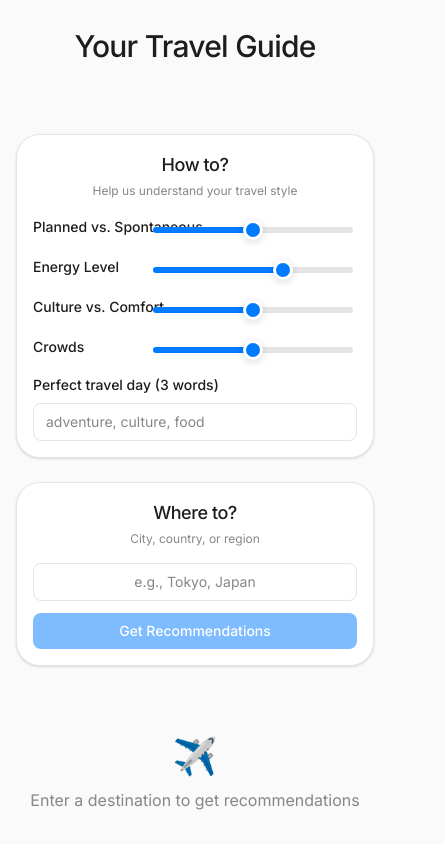
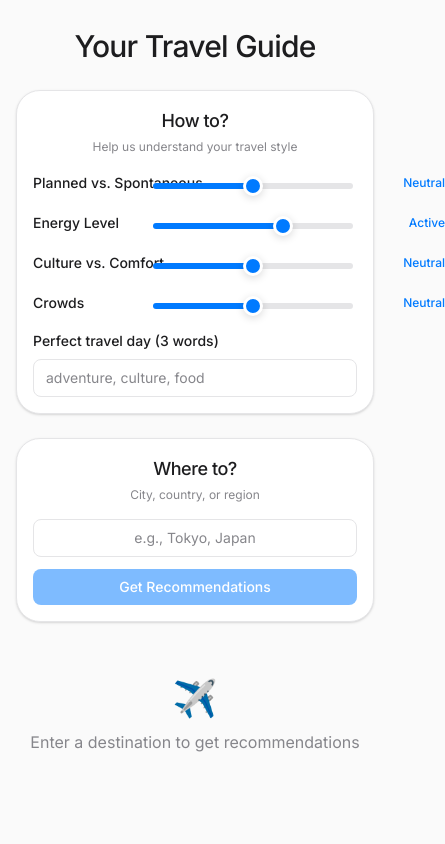
Before and after one commit to bknstn/travel-guide, a Next.js app: page / in a window 390 px wide. Shown: the whole page, 445 px wide, since content can reach past the window. Built offline with nearby package versions, Linux system fonts and the light colour scheme.

Commit message:
feat: improve layout and add WARP.md to gitignore
- Add WARP.md to gitignore to prevent tracking documentation
- Improve page layout with better scrolling behavior
- Reorganize content sections for better visual hierarchy
- Enhance responsive design with conditional centering

```diff
--- a/src/app/page.tsx
+++ b/src/app/page.tsx
@@ -55,8 +55,8 @@ export default function Home() {
   };
 
   return (
-    <main className="h-screen bg-background p-4 overflow-hidden">
-      <div className="h-full max-w-4xl mx-auto flex flex-col">
+    <main className="min-h-screen bg-background p-4">
+      <div className="max-w-4xl mx-auto">
         {/* Header - More Compact */}
         <div className="text-center py-3">
           <h1 className="text-3xl font-medium tracking-tight text-foreground mb-1">
@@ -65,7 +65,9 @@ export default function Home() {
         </div>
 
         {/* Main Content - Centered Single Column */}
-        <div className="flex-1 flex flex-col items-center justify-center space-y-6">
+        <div className={`flex flex-col items-center space-y-6 ${
+          places.length === 0 ? 'justify-center min-h-[calc(100vh-8rem)]' : 'pb-8'
+        }`}>
           {/* Personality Quiz */}
           <div className="w-full max-w-2xl">
             <PersonalityQuiz onChange={handleAnswersChange} />
@@ -75,34 +77,36 @@ export default function Home() {
           <div className="w-full max-w-2xl">
             <DestinationInput onSubmit={handleDestinationSubmit} />
           </div>
+
+          {/* Loading State */}
+          {isLoading && (
+            <div className="w-full text-center py-8">
+              <div className="inline-block animate-spin rounded-full h-6 w-6 border-b-2 border-accent"></div>
+              <p className="mt-2 text-sm text-secondary">Finding your perfect destinations...</p>
+            </div>
+          )}
+
+          {/* Empty State */}
+          {!isLoading && places.length === 0 && (
+            <div className="w-full text-center py-8">
+              <div className="text-center space-y-3 text-secondary">
+                <div className="text-4xl">✈️</div>
+                <p className="text-base">Enter a destination to get recommendations</p>
+              </div>
+            </div>
+          )}
         </div>
 
-        {/* Results Section - Full Width Below */}
-        {isLoading && (
-          <div className="w-full text-center py-4">
-            <div className="inline-block animate-spin rounded-full h-6 w-6 border-b-2 border-accent"></div>
-            <p className="mt-2 text-sm text-secondary">Finding your perfect destinations...</p>
-          </div>
-        )}
-
+        {/* Results Section - Full Width Below, Separate from Main Content */}
         {places.length > 0 && (
-          <div className="w-full space-y-4 overflow-y-auto max-h-64">
-            <h2 className="text-lg font-medium text-foreground text-center">
+          <div className="w-full space-y-6 mt-8">
+            <h2 className="text-xl font-medium text-foreground text-center">
               Your Recommendations
             </h2>
-            <div className="grid gap-4 md:grid-cols-2 lg:grid-cols-3">
+            <div className="grid gap-4 md:grid-cols-2 lg:grid-cols-3 pb-8">
               {places.map((place, index) => (
                 <PlaceCard key={index} place={place} />
               ))}
-            </div>
-          </div>
-        )}
-
-        {!isLoading && places.length === 0 && (
-          <div className="w-full text-center py-4">
-            <div className="text-center space-y-3 text-secondary">
-              <div className="text-4xl">✈️</div>
-              <p className="text-base">Enter a destination to get recommendations</p>
             </div>
           </div>
         )}
```
Also changed, not shown: 1 other file (tests, documents, lock files or other folders).
